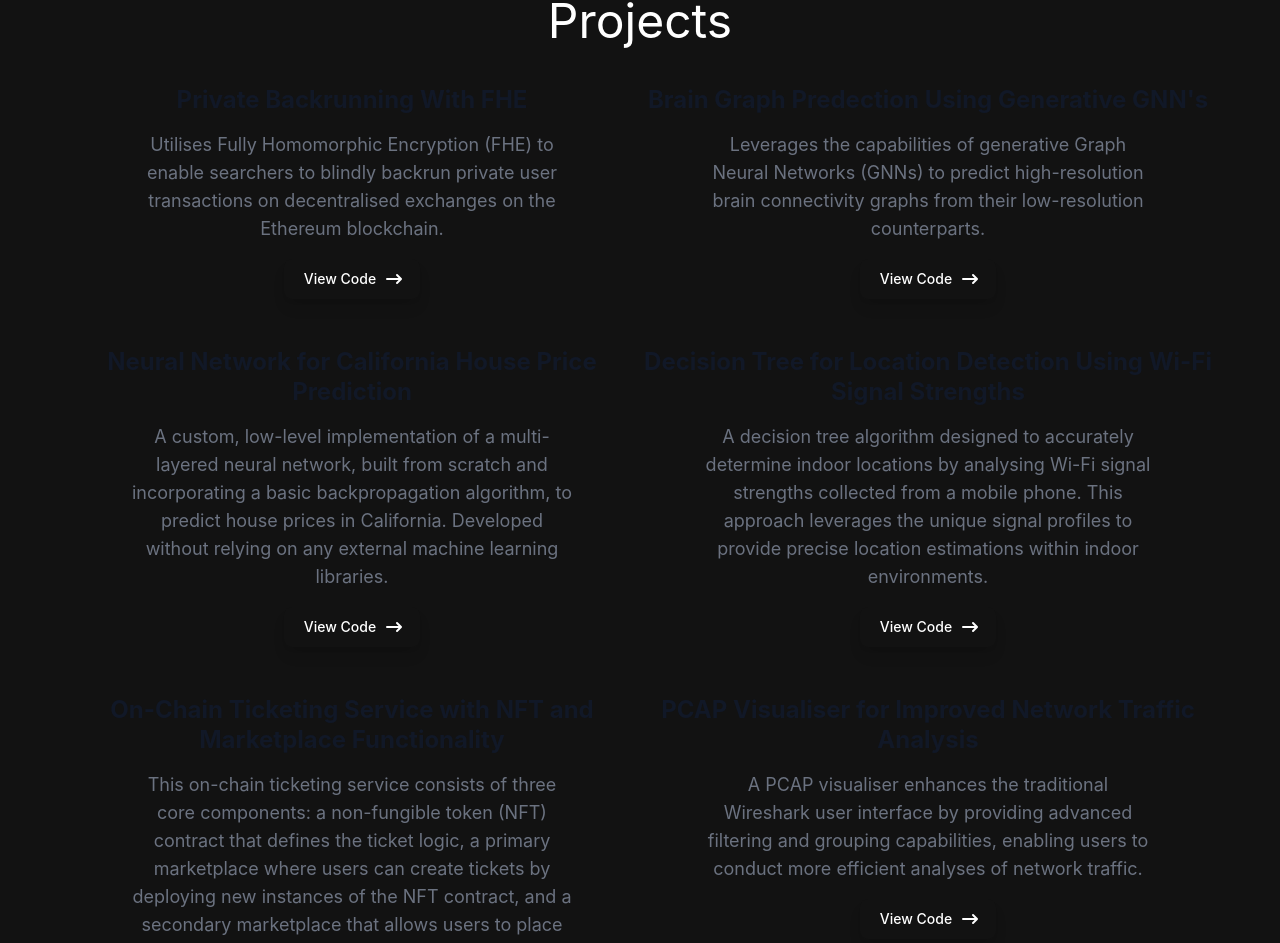
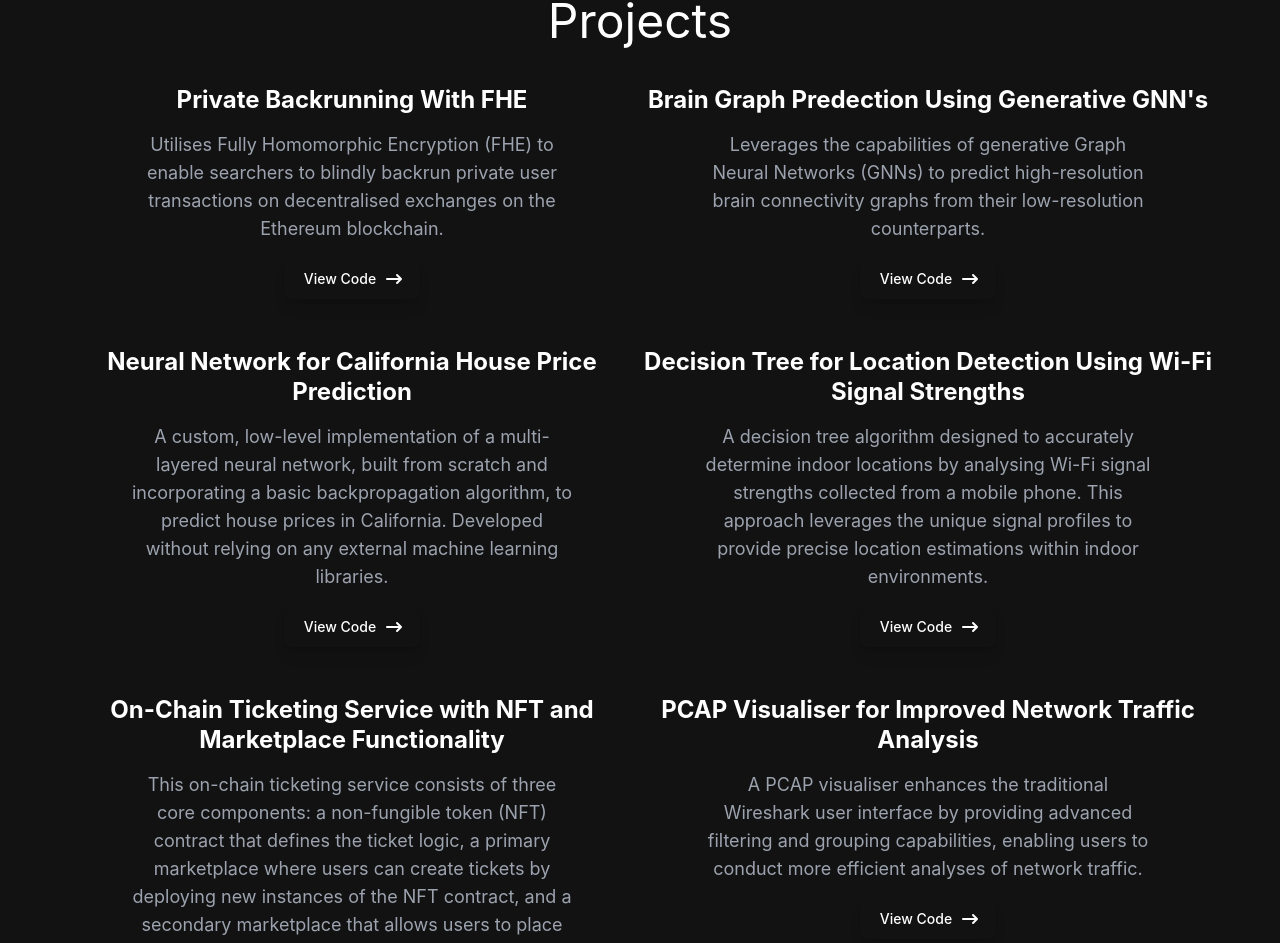
Before and after one commit to MajedAlthonayan/24Portfolio, a Next.js app in the folder 24portfolio/: page / in a window 1280 px wide. Shown: the part 2211-3154 px from the top of the page. Built offline with nearby package versions, Linux system fonts and the light colour scheme.

Commit message:
colour changes

```diff
--- a/24portfolio/app/page.tsx
+++ b/24portfolio/app/page.tsx
@@ -242,10 +242,10 @@ export default function Home() {
 			{/* projects */}
 			<div className="grid grid-cols-1 md:grid-cols-2 gap-y-12 text-center mx-auto  mb-10 max-w-6xl">
 				<div className="space-y-4">
-					<h3 className="text-2xl font-bold leading-tight text-gray-900 dark:text-white">
+					<h3 className="text-2xl font-bold leading-tight text-white">
 						Private Backrunning With FHE
 					</h3>
-					<p className="text-lg max-w-md font-normal text-gray-500 dark:text-gray-400 text-center mx-auto">
+					<p className="text-lg max-w-md font-normal text-gray-400 text-center mx-auto">
 						Utilises Fully Homomorphic Encryption (FHE) to enable searchers to
 						blindly backrun private user transactions on decentralised exchanges
 						on the Ethereum blockchain.
@@ -255,7 +255,7 @@ export default function Home() {
 						title=""
 						target="_blank"
 						rel="noopener noreferrer"
-						className="text-white bg-[#121212] text-[#FFFFFF] font-bold shadow-lg hover:bg-[#2D2D2D] hover:scale-105 hover:shadow-xl transition-transform transition-shadow duration-200 bg-primary-700 justify-center hover:bg-primary-800 inline-flex items-center focus:ring-4 focus:outline-none focus:ring-primary-300 font-medium rounded-lg text-sm px-5 py-2.5 text-center dark:bg-primary-600 dark:hover:bg-primary-700 dark:focus:ring-primary-800"
+						className="text-white bg-[#121212] text-[#FFFFFF] font-bold shadow-lg hover:bg-[#2D2D2D] hover:scale-105 hover:shadow-xl transition-transform transition-shadow duration-200 justify-center inline-flex items-center focus:ring-4 focus:outline-none  font-medium rounded-lg text-sm px-5 py-2.5 text-center bg-primary-600 hover:bg-primary-700 focus:ring-primary-800"
 						role="button"
 					>
 						View Code
@@ -276,10 +276,10 @@ export default function Home() {
 				</div>
 
 				<div className="space-y-4">
-					<h3 className="text-2xl font-bold leading-tight text-gray-900 dark:text-white">
+					<h3 className="text-2xl font-bold leading-tight text-white">
 						Brain Graph Predection Using Generative GNN&apos;s
 					</h3>
-					<p className="text-lg max-w-md font-normal text-gray-500 dark:text-gray-400 text-center mx-auto">
+					<p className="text-lg max-w-md font-normal text-gray-400 text-center mx-auto">
 						Leverages the capabilities of generative Graph Neural Networks
 						(GNNs) to predict high-resolution brain connectivity graphs from
 						their low-resolution counterparts.
@@ -290,7 +290,7 @@ export default function Home() {
 						title=""
 						target="_blank"
 						rel="noopener noreferrer"
-						className="text-white bg-[#121212] text-[#FFFFFF] font-bold shadow-lg hover:bg-[#2D2D2D] hover:scale-105 hover:shadow-xl transition-transform transition-shadow duration-200 bg-primary-700 justify-center hover:bg-primary-800 inline-flex items-center focus:ring-4 focus:outline-none focus:ring-primary-300 font-medium rounded-lg text-sm px-5 py-2.5 text-center dark:bg-primary-600 dark:hover:bg-primary-700 dark:focus:ring-primary-800"
+						className="text-white bg-[#121212] text-[#FFFFFF] font-bold shadow-lg hover:bg-[#2D2D2D] hover:scale-105 hover:shadow-xl transition-transform transition-shadow duration-200 justify-center inline-flex items-center focus:ring-4 focus:outline-none  font-medium rounded-lg text-sm px-5 py-2.5 text-center bg-primary-600 hover:bg-primary-700 focus:ring-primary-800"
 						role="button"
 					>
 						View Code
@@ -310,10 +310,10 @@ export default function Home() {
 					</a>
 				</div>
 				<div className="space-y-4">
-					<h3 className="text-2xl font-bold leading-tight text-gray-900 dark:text-white">
+					<h3 className="text-2xl font-bold leading-tight text-white">
 						Neural Network for California House Price Prediction
 					</h3>
-					<p className="text-lg max-w-md font-normal text-gray-500 dark:text-gray-400 text-center mx-auto">
+					<p className="text-lg max-w-md font-normal text-gray-400 text-center mx-auto">
 						A custom, low-level implementation of a multi-layered neural
 						network, built from scratch and incorporating a basic
 						backpropagation algorithm, to predict house prices in California.
@@ -325,7 +325,7 @@ export default function Home() {
 						title=""
 						target="_blank"
 						rel="noopener noreferrer"
-						className="text-white bg-[#121212] text-[#FFFFFF] font-bold shadow-lg hover:bg-[#2D2D2D] hover:scale-105 hover:shadow-xl transition-transform transition-shadow duration-200 bg-primary-700 justify-center hover:bg-primary-800 inline-flex items-center focus:ring-4 focus:outline-none focus:ring-primary-300 font-medium rounded-lg text-sm px-5 py-2.5 text-center dark:bg-primary-600 dark:hover:bg-primary-700 dark:focus:ring-primary-800"
+						className="text-white bg-[#121212] text-[#FFFFFF] font-bold shadow-lg hover:bg-[#2D2D2D] hover:scale-105 hover:shadow-xl transition-transform transition-shadow duration-200 justify-center inline-flex items-center focus:ring-4 focus:outline-none  font-medium rounded-lg text-sm px-5 py-2.5 text-center bg-primary-600 hover:bg-primary-700 focus:ring-primary-800"
 						role="button"
 					>
 						View Code
@@ -346,10 +346,10 @@ export default function Home() {
 				</div>
 
 				<div className="space-y-4">
-					<h3 className="text-2xl font-bold leading-tight text-gray-900 dark:text-white">
+					<h3 className="text-2xl font-bold leading-tight text-white">
 						Decision Tree for Location Detection Using Wi-Fi Signal Strengths
 					</h3>
-					<p className="text-lg max-w-md font-normal text-gray-500 dark:text-gray-400 text-center mx-auto">
+					<p className="text-lg max-w-md font-normal text-gray-400 text-center mx-auto">
 						A decision tree algorithm designed to accurately determine indoor
 						locations by analysing Wi-Fi signal strengths collected from a
 						mobile phone. This approach leverages the unique signal profiles to
@@ -361,7 +361,7 @@ export default function Home() {
 						title=""
 						target="_blank"
 						rel="noopener noreferrer"
-						className="text-white bg-[#121212] text-[#FFFFFF] font-bold shadow-lg hover:bg-[#2D2D2D] hover:scale-105 hover:shadow-xl transition-transform transition-shadow duration-200 bg-primary-700 justify-center hover:bg-primary-800 inline-flex items-center focus:ring-4 focus:outline-none focus:ring-primary-300 font-medium rounded-lg text-sm px-5 py-2.5 text-center dark:bg-primary-600 dark:hover:bg-primary-700 dark:focus:ring-primary-800"
+						className="text-white bg-[#121212] text-[#FFFFFF] font-bold shadow-lg hover:bg-[#2D2D2D] hover:scale-105 hover:shadow-xl transition-transform transition-shadow duration-200 justify-center inline-flex items-center focus:ring-4 focus:outline-none  font-medium rounded-lg text-sm px-5 py-2.5 text-center bg-primary-600 hover:bg-primary-700 focus:ring-primary-800"
 						role="button"
 					>
 						View Code
@@ -381,10 +381,10 @@ export default function Home() {
 					</a>
 				</div>
 				<div className="space-y-4">
-					<h3 className="text-2xl font-bold leading-tight text-gray-900 dark:text-white">
+					<h3 className="text-2xl font-bold leading-tight text-white">
 						On-Chain Ticketing Service with NFT and Marketplace Functionality
 					</h3>
-					<p className="text-lg max-w-md font-normal text-gray-500 dark:text-gray-400 text-center mx-auto">
+					<p className="text-lg max-w-md font-normal text-gray-400 text-center mx-auto">
 						This on-chain ticketing service consists of three core components: a
 						non-fungible token (NFT) contract that defines the ticket logic, a
 						primary marketplace where users can create tickets by deploying new
@@ -396,7 +396,7 @@ export default function Home() {
 						title=""
 						target="_blank"
 						rel="noopener noreferrer"
-						className="text-white bg-[#121212] text-[#FFFFFF] font-bold shadow-lg hover:bg-[#2D2D2D] hover:scale-105 hover:shadow-xl transition-transform transition-shadow duration-200 bg-primary-700 justify-center hover:bg-primary-800 inline-flex items-center focus:ring-4 focus:outline-none focus:ring-primary-300 font-medium rounded-lg text-sm px-5 py-2.5 text-center dark:bg-primary-600 dark:hover:bg-primary-700 dark:focus:ring-primary-800"
+						className="text-white bg-[#121212] text-[#FFFFFF] font-bold shadow-lg hover:bg-[#2D2D2D] hover:scale-105 hover:shadow-xl transition-transform transition-shadow duration-200 justify-center inline-flex items-center focus:ring-4 focus:outline-none  font-medium rounded-lg text-sm px-5 py-2.5 text-center bg-primary-600 hover:bg-primary-700 focus:ring-primary-800"
 						role="button"
 					>
 						View Code
@@ -417,10 +417,10 @@ export default function Home() {
 				</div>
 
 				<div className="space-y-4">
-					<h3 className="text-2xl font-bold leading-tight text-gray-900 dark:text-white">
+					<h3 className="text-2xl font-bold leading-tight text-white">
 						PCAP Visualiser for Improved Network Traffic Analysis
 					</h3>
-					<p className="text-lg max-w-md font-normal text-gray-500 dark:text-gray-400 text-center mx-auto">
+					<p className="text-lg max-w-md font-normal text-gray-400 text-center mx-auto">
 						A PCAP visualiser enhances the traditional Wireshark user interface
 						by providing advanced filtering and grouping capabilities, enabling
 						users to conduct more efficient analyses of network traffic.
@@ -431,7 +431,7 @@ export default function Home() {
 						title=""
 						target="_blank"
 						rel="noopener noreferrer"
-						className="text-white bg-[#121212] text-[#FFFFFF] font-bold shadow-lg hover:bg-[#2D2D2D] hover:scale-105 hover:shadow-xl transition-transform transition-shadow duration-200 bg-primary-700 justify-center hover:bg-primary-800 inline-flex items-center focus:ring-4 focus:outline-none focus:ring-primary-300 font-medium rounded-lg text-sm px-5 py-2.5 text-center dark:bg-primary-600 dark:hover:bg-primary-700 dark:focus:ring-primary-800"
+						className="text-white bg-[#121212] text-[#FFFFFF] font-bold shadow-lg hover:bg-[#2D2D2D] hover:scale-105 hover:shadow-xl transition-transform transition-shadow duration-200 justify-center inline-flex items-center focus:ring-4 focus:outline-none  font-medium rounded-lg text-sm px-5 py-2.5 text-center bg-primary-600 hover:bg-primary-700 focus:ring-primary-800"
 						role="button"
 					>
 						View Code
```
